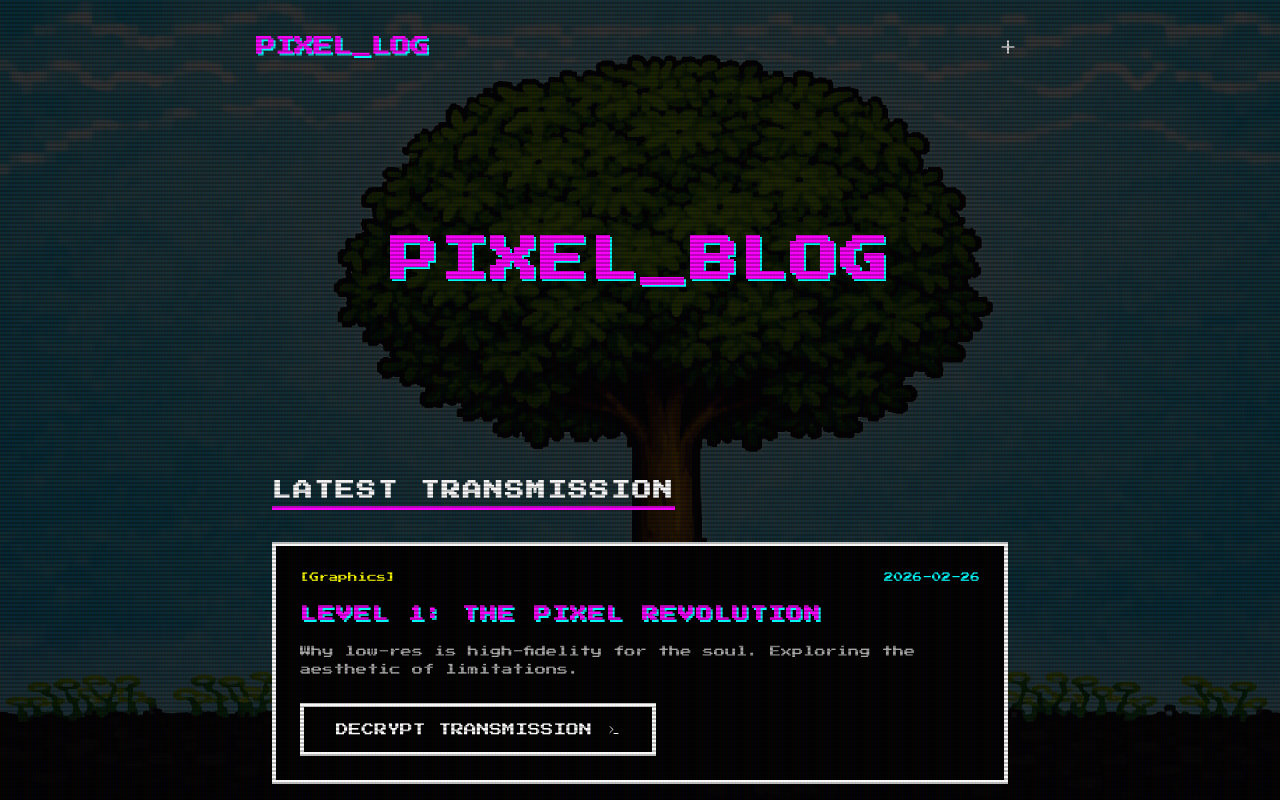
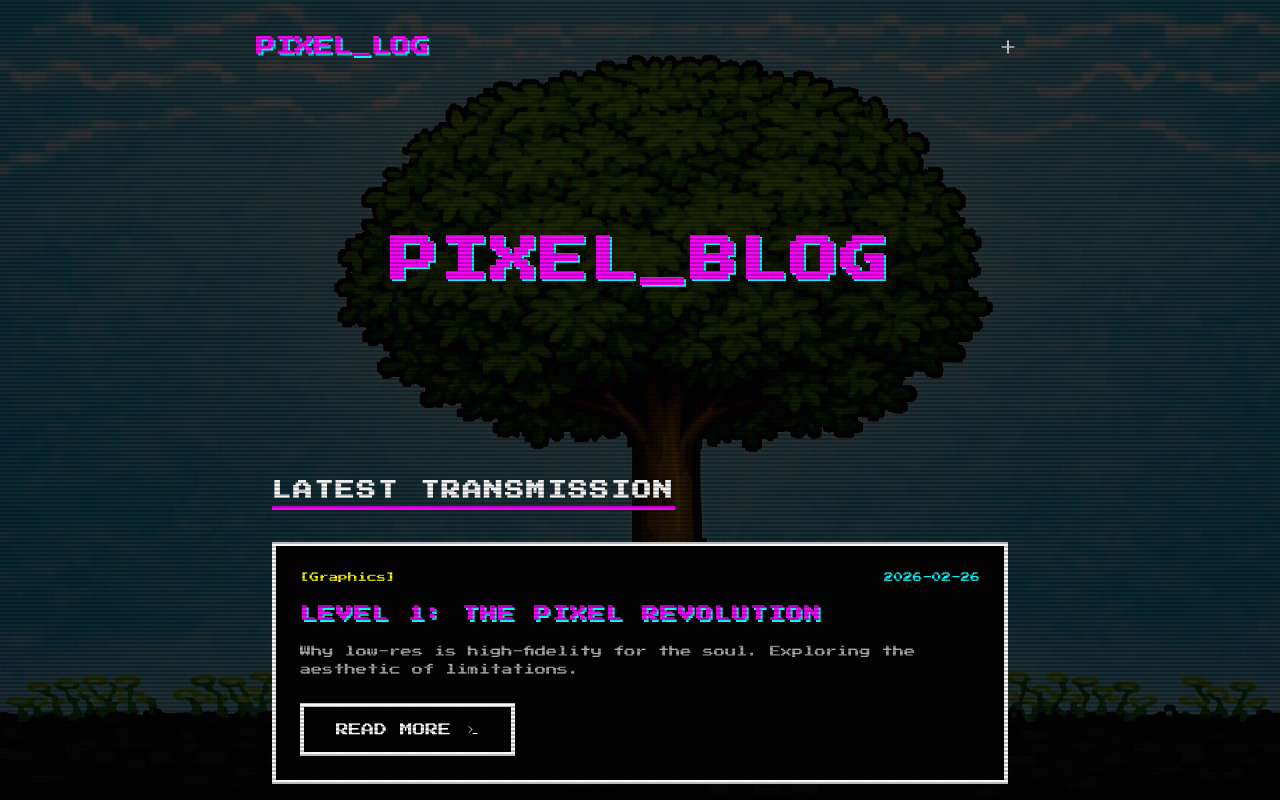
Before and after one commit to pseudodev3/pixel-blog, a React (Vite) app: page / in a window 1280 px wide. Shown: the top 800 px of the page. Built offline with nearby package versions, Linux system fonts and the light colour scheme; the HTML template or start-up script is replaced by a standard one.

Commit message:
style: change button text to READ MORE for all posts

```diff
--- a/src/App.tsx
+++ b/src/App.tsx
@@ -90,7 +90,7 @@ const PostCard = ({ post, onRead, isUnlocked }: { post: any, onRead: (post: any)
       {isUnlocked ? (
         <>READ MORE <Unlock size={12} style={{ color: 'var(--color-secondary)' }} /></>
       ) : (
-        <>DECRYPT TRANSMISSION <Terminal size={12} style={{ marginLeft: '8px' }} /></>
+        <>READ MORE <Terminal size={12} style={{ marginLeft: '8px' }} /></>
       )}
     </button>
   </motion.div>
```
